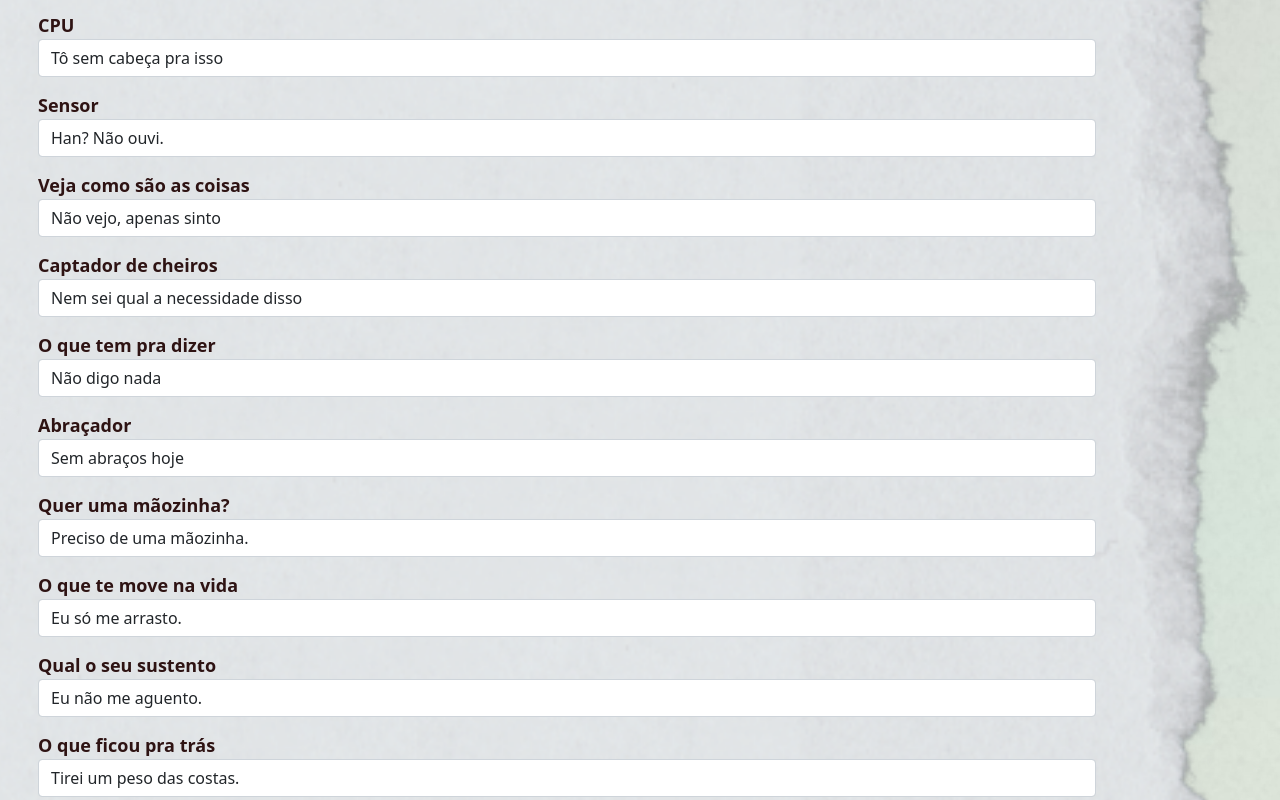
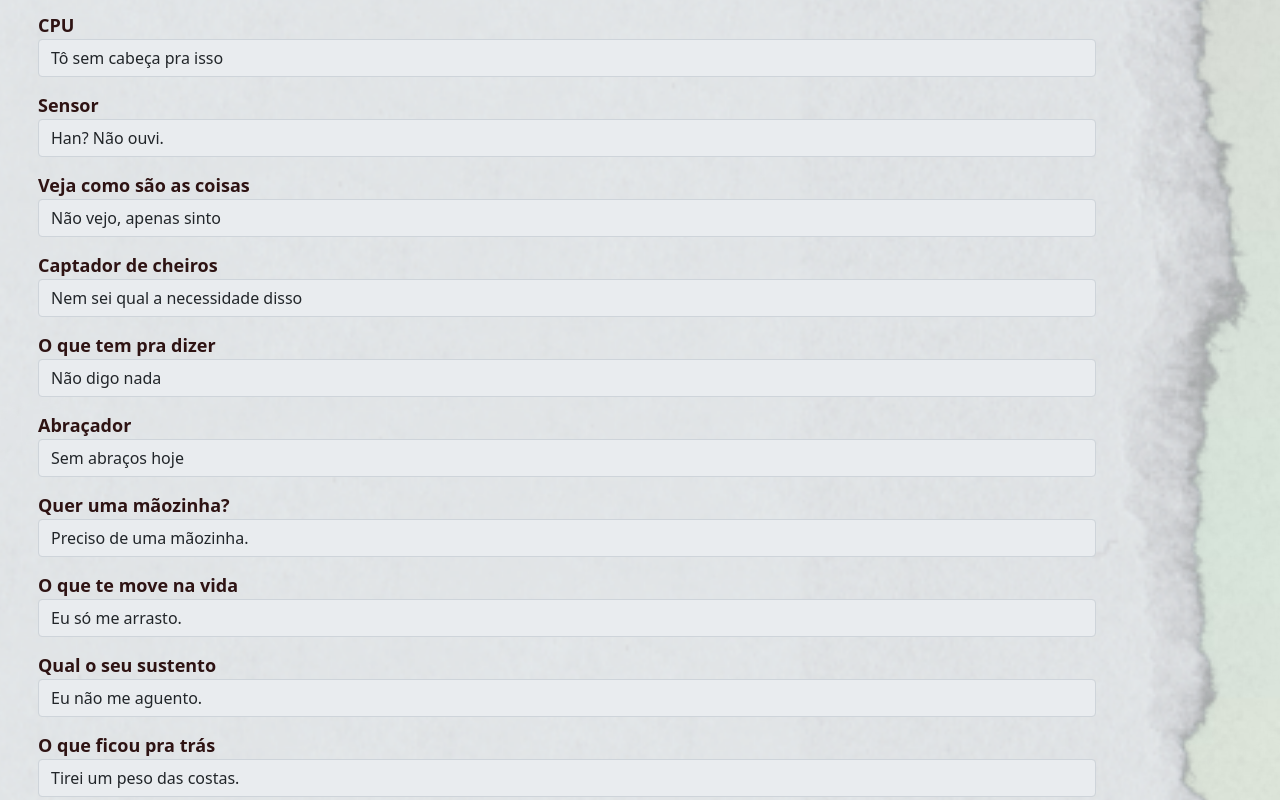
Before and after one commit to mateusumbelino/avatura, a plain HTML site: page index.html in a window 1280 px wide. Shown: the part 376-1176 px from the top of the page. Drawn offline with Linux system fonts and the light colour scheme.

Commit message:
field is enable if its parent is not 0

```diff
--- a/index.html
+++ b/index.html
@@ -59,7 +59,7 @@
                   </select>
 
                   <label for="select-head">CPU</label>
-                  <select class="form-control" id="select-head" onchange='changeHead(this.value);'>
+                  <select class="form-control" id="select-head" onchange='changeHead(this.value);' disabled>
                     <option value=0>Tô sem cabeça pra isso</option>
                     <option value=1>A luz reflete em meu mármore.</option>
                     <option value=4>Vou lhe pedir que tome conta de mim.</option>
@@ -74,7 +74,7 @@
                   </select>
 
                   <label for="select-ear">Sensor</label>
-                  <select class="form-control" id="select-ear" onchange='changeEars(this.value);'>
+                  <select class="form-control" id="select-ear" onchange='changeEars(this.value);' disabled>
                     <option value=0>Han? Não ouvi.</option>
                     <!-- <option value=1>Pontudas.</option>
                     <option value=2>Chifrinho.</option>
@@ -91,7 +91,7 @@
                   </select>
 
                   <label for="select-eye">Veja como são as coisas</label>
-                  <select class="form-control" id="select-eye" onchange='changeEyes(this.value);'>
+                  <select class="form-control" id="select-eye" onchange='changeEyes(this.value);' disabled>
                     <option value=0>Não vejo, apenas sinto</option>
                     <!-- <option value=1>Normal.</option>
                     <option value=2>Zoiao.</option>
@@ -109,14 +109,14 @@
                   </select>
 
                   <label for="select-nose">Captador de cheiros</label>
-                  <select class="form-control" id="select-nose" onchange='changeNose(this.value);'>
+                  <select class="form-control" id="select-nose" onchange='changeNose(this.value);' disabled>
                     <option value=0>Nem sei qual a necessidade disso</option>
                     <option value=1>Amor.</option>
                     <option value=2>Preciso de articulações aqui também.</option>
                   </select>
 
                   <label for="select-mouth">O que tem pra dizer</label>
-                  <select class="form-control" id="select-mouth" onchange='changeMouth(this.value);'>
+                  <select class="form-control" id="select-mouth" onchange='changeMouth(this.value);' disabled>
                     <option value=0>Não digo nada</option>
                     <option value=1>Anime.</option>
                     <option value=2>Existe um centro gravitacional aqui.</option>
@@ -125,7 +125,7 @@
                   </select>
 
                   <label for="select-arms">Abraçador</label>
-                  <select class="form-control" id="select-arms" onchange='changeArms(this.value);'>
+                  <select class="form-control" id="select-arms" onchange='changeArms(this.value);' disabled>
                     <option value=0>Sem abraços hoje</option>
                     <!-- <option value=1>Forte.</option>
                     <option value=2>Macarrão.</option>
@@ -141,7 +141,7 @@
                   </select>
 
                   <label for="select-hands">Quer uma mãozinha?</label>
-                  <select class="form-control" id="select-hands" onchange='changeHands(this.value);'>
+                  <select class="form-control" id="select-hands" onchange='changeHands(this.value);' disabled>
                     <option value=0>Preciso de uma mãozinha.</option>
                     <option value=1>Paz e amor.</option>
                     <option value=2>Meus dedos saudáveis vão deixar o mundo mais verde.</option>
@@ -158,7 +158,7 @@
                   </select>
 
                   <label for="select-legs">O que te move na vida</label>
-                  <select class="form-control" id="select-legs" onchange='changeLegs(this.value);'>
+                  <select class="form-control" id="select-legs" onchange='changeLegs(this.value);' disabled>
                     <option value=0>Eu só me arrasto.</option>
                     <!-- <option value=1>Curvado Esquerda.</option>
                     <option value=2>Reto.</option>
@@ -175,7 +175,7 @@
                   </select>
 
                   <label for="select-feet">Qual o seu sustento</label>
-                  <select class="form-control" id="select-feet" onchange='changeFeet(this.value);'>
+                  <select class="form-control" id="select-feet" onchange='changeFeet(this.value);' disabled>
                     <option value=0>Eu não me aguento.</option>
                     <!-- <option value=1>Cuei.</option>
                     <option value=2>Cobra.</option>
@@ -187,7 +187,7 @@
                   </select>
 
                   <label for="select-back">O que ficou pra trás</label>
-                  <select class="form-control" id="select-back" onchange='changeBack(this.value);'>
+                  <select class="form-control" id="select-back" onchange='changeBack(this.value);' disabled>
                     <option value=0>Tirei um peso das costas.</option>
                     <option value=1>rabo.</option>
                     <option value=2>tentaculo.</option>
--- a/js/custom.js
+++ b/js/custom.js
@@ -102,7 +102,11 @@ const changeBody = (newBody) =>
     {
         document.getElementById(RESULT_BODY).style.backgroundImage = `url(${BODY.getImg()})`;
     }
-    changeHead(document.getElementById(HEAD_OPTION).value)
+    document.getElementById(HEAD_OPTION).disabled = BODY.id == 0;
+    document.getElementById(ARMS_OPTION).disabled = BODY.id == 0;
+    document.getElementById(LEGS_OPTION).disabled = BODY.id == 0;
+    document.getElementById(BACK_OPTION).disabled = BODY.id == 0;
+    changeHead(document.getElementById(HEAD_OPTION).value);
     addArms();
     addLegs();
     changeBack(document.getElementById(BACK_OPTION).value);
@@ -128,7 +132,10 @@ const changeHead = (newHead) =>
 
         document.getElementById(RESULT_HEAD).style.backgroundImage = `url(${HEAD.getImg()})`;
     }
-
+    document.getElementById(EYES_OPTION).disabled = HEAD.id == 0;
+    document.getElementById(EARS_OPTION).disabled = HEAD.id == 0;
+    document.getElementById(NOSE_OPTION).disabled = HEAD.id == 0;
+    document.getElementById(MOUTH_OPTION).disabled = HEAD.id == 0;
     addEyes();
     addEars();
     addNose();
@@ -334,6 +341,7 @@ const addArms = () =>
 const changeArms = (newArms) =>
 {
     ARMS.setId(parseInt(newArms, 10));
+    document.getElementById(HANDS_OPTION).disabled = ARMS.id == 0;
     let armsArr = document.getElementsByClassName(RESULT_ARM_SINGLE_CLASS);
     for (let i = 0; i < armsArr.length; i++)
     {
@@ -435,6 +443,7 @@ const addLegs = () =>
 const changeLegs = (newLegs) =>
 {
     LEGS.setId(parseInt(newLegs, 10));
+    document.getElementById(FOOT_OPTION).disabled = LEGS.id == 0;
     let legsArr = document.getElementsByClassName(RESULT_LEG_SINGLE_CLASS);
     for (let i = 0; i < legsArr.length; i++)
     {
```
